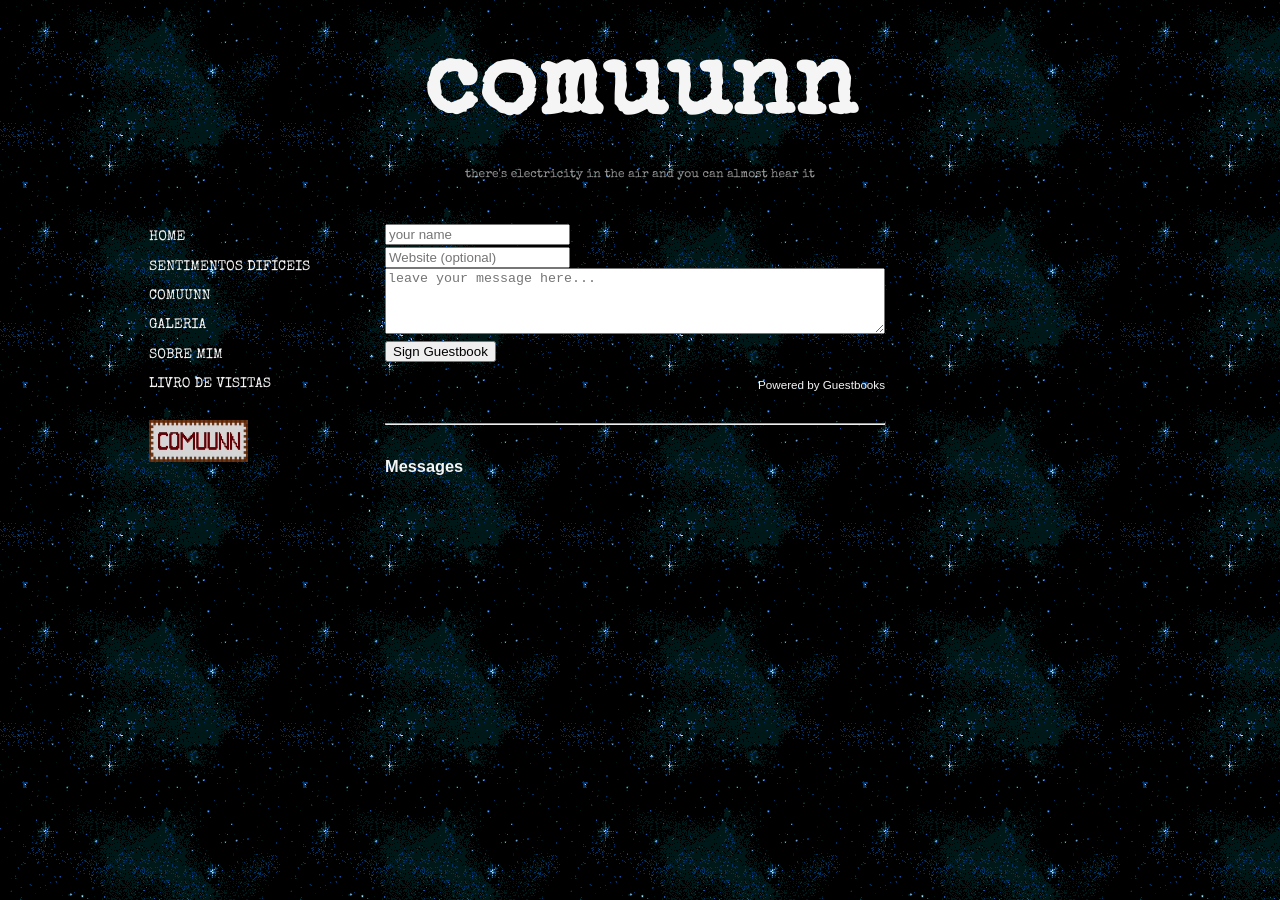
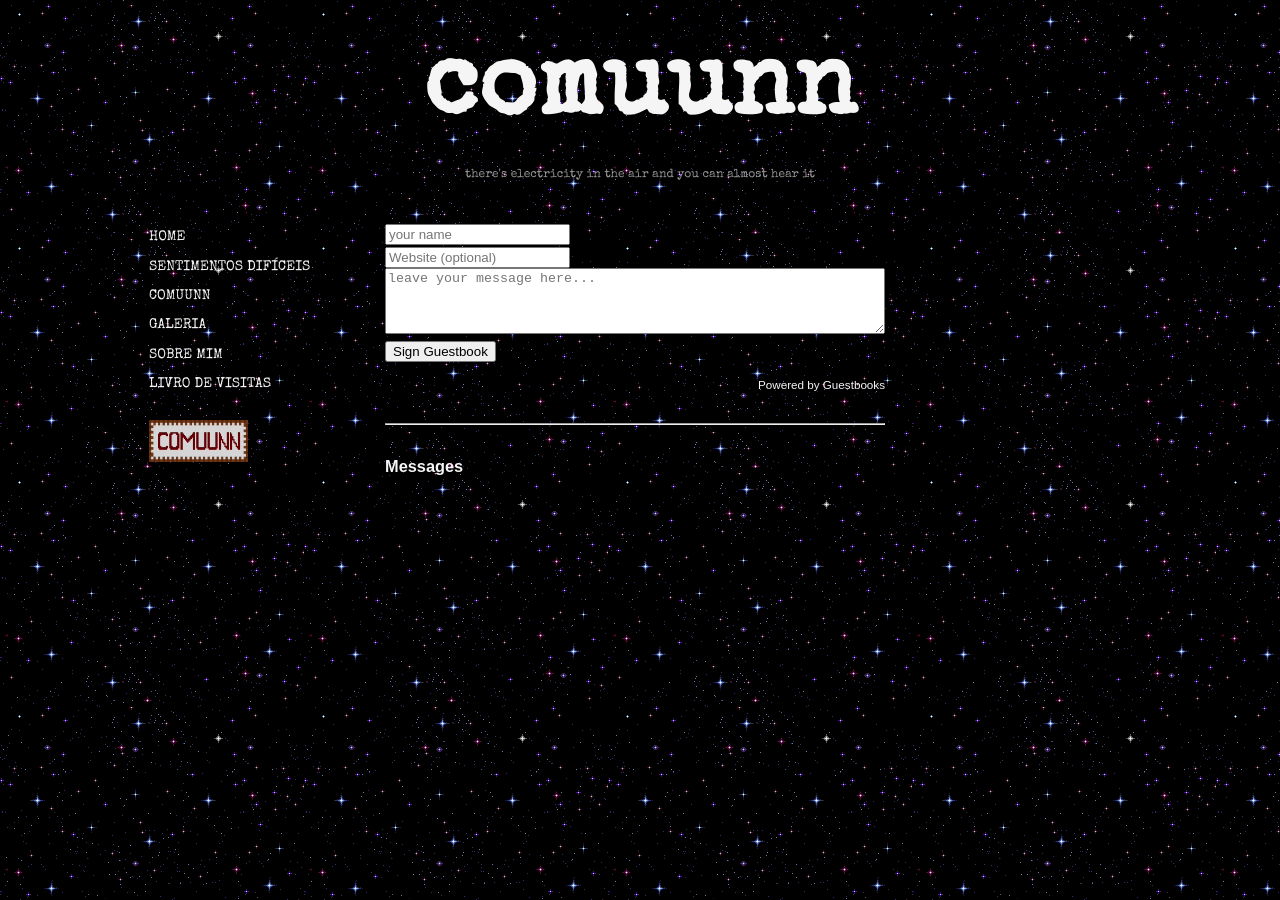
Before and after one commit to guiolhermer/comuunn, a Jekyll site: the page built from guestbook/index.html, in a window 1280 px wide. Built offline with Jekyll 4.4.1, drawn with Linux system fonts in a browser that asks for light colours; some web fonts are replaced; a script that is not in the unit is left out.

Commit message:
fix: update background image in body for improved aesthetics

```diff
--- a/assets/style.css
+++ b/assets/style.css
@@ -19,7 +19,7 @@
 }
 
 body {
-  background-image: url('/assets/images/stars 10.gif');
+  background-image: url('/assets/images/stars 2.gif');
   background-attachment: fixed;
   color: var(--branco-escuro);
   font-family: 'Special Elite', monospace;
```
